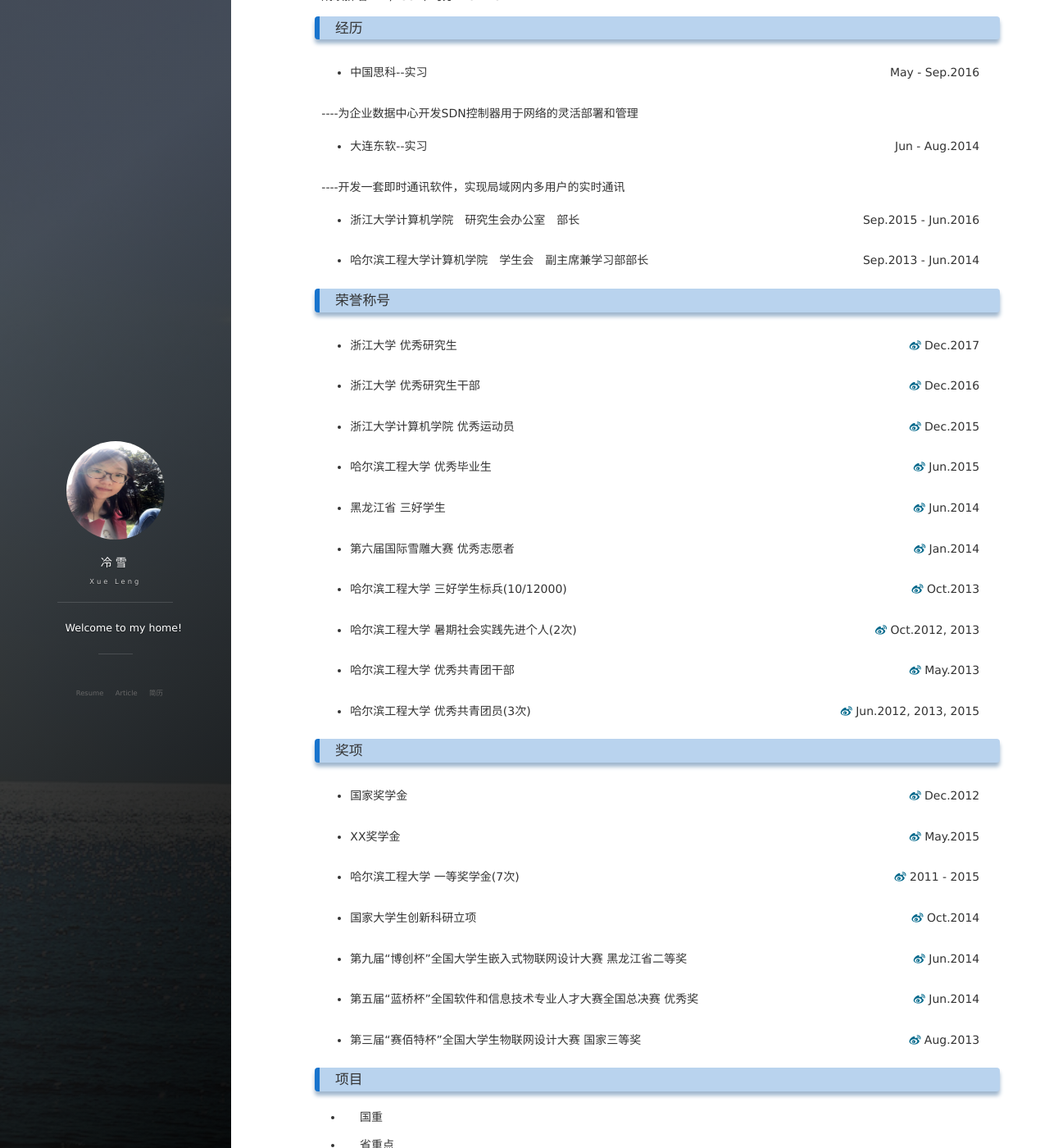
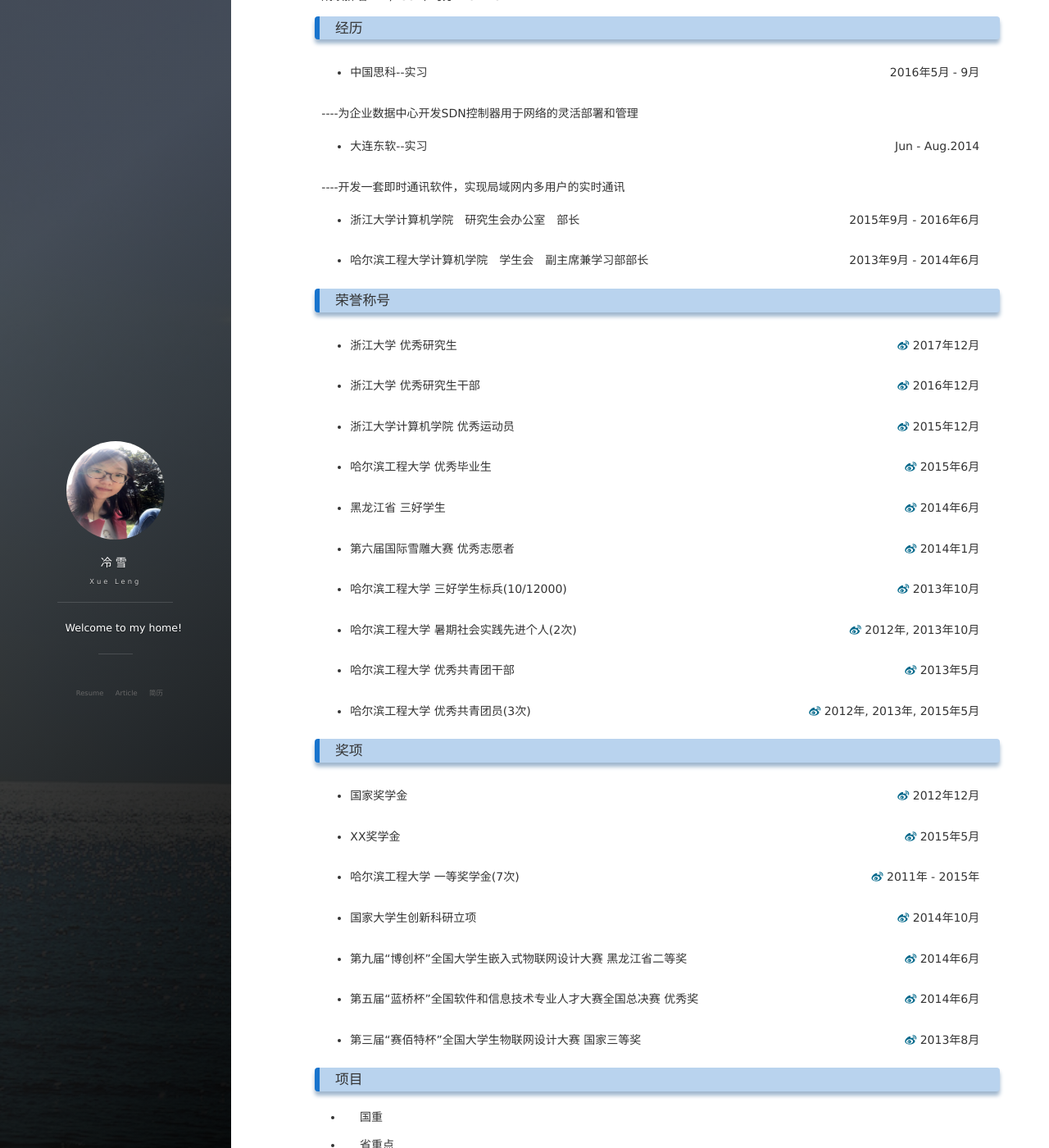
Before and after one commit to lxv458/OldWeb, a Jekyll site: the page built from about.md, in a window 1280 px wide and 1400 px high, scrolled down 496 px. Shown: the whole window at 82% size. Built offline with Jekyll 4.4.1, drawn with Linux system fonts in a browser that asks for light colours; nearby versions of some CDN libraries; comment, search, counter and statistics services are not loaded; some of the changed text lies outside the part shown.

Commit message:
basic information

```diff
--- a/about.md
+++ b/about.md
@@ -9,7 +9,7 @@
 		<td align="center" rowspan="4" style="vertical-align:middle"><img src="/images/leng/resume/myself.jpg" width="140" height="180" /></td>
 	</tr>
 	<tr>
-		<td align="left">冷&nbsp;雪</td>
+		<td align="left">冷&emsp;雪</td>
 		<td align="left">中共党员</td>
 		<td align="left"></td>
 	</tr>
@@ -19,9 +19,9 @@
 		<td align="left">博士生</td>
 	</tr>
 	<tr>
-		<td align="left">导&nbsp;师：<a href="http://www.cs.northwestern.edu/~ychen/">陈&nbsp;焰</a></td>
+		<td align="left">导&emsp;师：<a href="http://www.cs.northwestern.edu/~ychen/">陈&emsp;焰</a></td>
 		<td align="left">联系方式：(86)130-7181-1520</td>
-		<td align="left">邮&nbsp;箱：lengxue_2015@outlook.com</td>
+		<td align="left">邮&emsp;箱：lengxue_2015@outlook.com</td>
 	</tr>
 </table>
 
@@ -29,7 +29,7 @@
 <table>
 	<tr>
 		<td align="left"><ul><li>浙江大学&emsp;计算机科学与技术学院&emsp;博士</li></ul></td>
-		<td align="right">2015&nbsp;-&nbsp;Present</td>
+		<td align="right">2015&nbsp;-&nbsp;至今</td>
 	</tr>
 	<tr>
 		<td align="left">&#9;研究方向：&emsp;SDN/NFV网络安全研究&#9;导师：&emsp;陈焰</td>
@@ -49,7 +49,7 @@
 <table>
 	<tr>
 		<td align="left"><ul><li>中国思科--实习</li></ul></td>
-		<td align="right">May&nbsp;-&nbsp;Sep.2016</td>
+		<td align="right">2016年5月&nbsp;-&nbsp;9月</td>
 	</tr>
 	<tr>
 		<td align="left">&#9;----为企业数据中心开发SDN控制器用于网络的灵活部署和管理</td>
@@ -65,11 +65,11 @@
 	</tr>
 	<tr>
 		<td align="left"><ul><li>浙江大学计算机学院&emsp;研究生会办公室&emsp;部长</li></ul></td>
-		<td align="right">Sep.2015&nbsp;-&nbsp;Jun.2016</td>
+		<td align="right">2015年9月&nbsp;-&nbsp;2016年6月</td>
 	</tr>
 	<tr>
 		<td align="left"><ul><li>哈尔滨工程大学计算机学院&emsp;学生会&emsp;副主席兼学习部部长</li></ul></td>
-		<td align="right">Sep.2013&nbsp;-&nbsp;Jun.2014</td>
+		<td align="right">2013年9月&nbsp;-&nbsp;2014年6月</td>
 	</tr>
 </table>
 
@@ -77,43 +77,43 @@
 <table>
 	<tr>
 		<td align="left"><ul><li>浙江大学&nbsp;优秀研究生</li></ul></td>
-		<td align="right"><a href="http://www.lengxue.space/images/leng/resume/excellent_leader_zju.jpg"><i class='social fa fa-weibo'></i></a> Dec.2017</td>
+		<td align="right"><a href="http://www.lengxue.space/images/leng/resume/excellent_leader_zju.jpg"><i class='social fa fa-weibo'></i></a> 2017年12月</td>
 	</tr>
 	<tr>
 		<td align="left"><ul><li>浙江大学&nbsp;优秀研究生干部</li></ul></td>
-		<td align="right"><a href="http://www.lengxue.space/images/leng/resume/excellent_leader_zju.jpg"><i class='social fa fa-weibo'></i></a> Dec.2016</td>
+		<td align="right"><a href="http://www.lengxue.space/images/leng/resume/excellent_leader_zju.jpg"><i class='social fa fa-weibo'></i></a> 2016年12月</td>
 	</tr>
 	<tr>
 		<td align="left"><ul><li>浙江大学计算机学院&nbsp;优秀运动员</li></ul></td>
-		<td align="right"><a href="http://www.lengxue.space/images/leng/resume/excellent_leader_zju.jpg"><i class='social fa fa-weibo'></i></a> Dec.2015</td>
+		<td align="right"><a href="http://www.lengxue.space/images/leng/resume/excellent_leader_zju.jpg"><i class='social fa fa-weibo'></i></a> 2015年12月</td>
 	</tr>
 	<tr>
 		<td align="left"><ul><li>哈尔滨工程大学&nbsp;优秀毕业生</li></ul></td>
-		<td align="right"><a href="http://www.lengxue.space/images/leng/resume/excellent_leader_zju.jpg"><i class='social fa fa-weibo'></i></a> Jun.2015</td>
+		<td align="right"><a href="http://www.lengxue.space/images/leng/resume/excellent_leader_zju.jpg"><i class='social fa fa-weibo'></i></a> 2015年6月</td>
 	</tr>
 	<tr>
 		<td align="left"><ul><li>黑龙江省&nbsp;三好学生</li></ul></td>
-		<td align="right"><a href="http://www.lengxue.space/images/leng/resume/excellent_leader_zju.jpg"><i class='social fa fa-weibo'></i></a> Jun.2014</td>
+		<td align="right"><a href="http://www.lengxue.space/images/leng/resume/excellent_leader_zju.jpg"><i class='social fa fa-weibo'></i></a> 2014年6月</td>
 	</tr>
 	<tr>
 		<td align="left"><ul><li>第六届国际雪雕大赛&nbsp;优秀志愿者</li></ul></td>
-		<td align="right"><a href="http://www.lengxue.space/images/leng/resume/excellent_leader_zju.jpg"><i class='social fa fa-weibo'></i></a> Jan.2014</td>
+		<td align="right"><a href="http://www.lengxue.space/images/leng/resume/excellent_leader_zju.jpg"><i class='social fa fa-weibo'></i></a> 2014年1月</td>
 	</tr>
 	<tr>
 		<td align="left"><ul><li>哈尔滨工程大学&nbsp;三好学生标兵(10/12000)</li></ul></td>
-		<td align="right"><a href="http://www.lengxue.space/images/leng/resume/excellent_leader_zju.jpg"><i class='social fa fa-weibo'></i></a> Oct.2013</td>
+		<td align="right"><a href="http://www.lengxue.space/images/leng/resume/excellent_leader_zju.jpg"><i class='social fa fa-weibo'></i></a> 2013年10月</td>
 	</tr>
 	<tr>
 		<td align="left"><ul><li>哈尔滨工程大学&nbsp;暑期社会实践先进个人(2次)</li></ul></td>
-		<td align="right"><a href="http://www.lengxue.space/images/leng/resume/excellent_leader_zju.jpg"><i class='social fa fa-weibo'></i></a> Oct.2012,&nbsp;2013</td>
+		<td align="right"><a href="http://www.lengxue.space/images/leng/resume/excellent_leader_zju.jpg"><i class='social fa fa-weibo'></i></a> 2012年,&nbsp;2013年10月</td>
 	</tr>
 	<tr>
 		<td align="left"><ul><li>哈尔滨工程大学&nbsp;优秀共青团干部</li></ul></td>
-		<td align="right"><a href="http://www.lengxue.space/images/leng/resume/excellent_leader_zju.jpg"><i class='social fa fa-weibo'></i></a> May.2013</td>
+		<td align="right"><a href="http://www.lengxue.space/images/leng/resume/excellent_leader_zju.jpg"><i class='social fa fa-weibo'></i></a> 2013年5月</td>
 	</tr>
 	<tr>
 		<td align="left"><ul><li>哈尔滨工程大学&nbsp;优秀共青团员(3次)</li></ul></td>
-		<td align="right"><a href="http://www.lengxue.space/images/leng/resume/excellent_leader_zju.jpg"><i class='social fa fa-weibo'></i></a> Jun.2012,&nbsp;2013,&nbsp;2015</td>
+		<td align="right"><a href="http://www.lengxue.space/images/leng/resume/excellent_leader_zju.jpg"><i class='social fa fa-weibo'></i></a> 2012年,&nbsp;2013年,&nbsp;2015年5月</td>
 	</tr>
 </table>
 
@@ -121,31 +121,31 @@
 <table>
 	<tr>
 		<td align="left"><ul><li>国家奖学金</li></ul></td>
-		<td align="right"><a href="http://www.lengxue.space/images/leng/resume/excellent_leader_zju.jpg"><i class='social fa fa-weibo'></i></a> Dec.2012</td>
+		<td align="right"><a href="http://www.lengxue.space/images/leng/resume/excellent_leader_zju.jpg"><i class='social fa fa-weibo'></i></a> 2012年12月</td>
 	</tr>
 	<tr>
 		<td align="left"><ul><li>XX奖学金</li></ul></td>
-		<td align="right"><a href="http://www.lengxue.space/images/leng/resume/excellent_leader_zju.jpg"><i class='social fa fa-weibo'></i></a> May.2015</td>
+		<td align="right"><a href="http://www.lengxue.space/images/leng/resume/excellent_leader_zju.jpg"><i class='social fa fa-weibo'></i></a> 2015年5月</td>
 	</tr>
 	<tr>
 		<td align="left"><ul><li>哈尔滨工程大学&nbsp;一等奖学金(7次)</li></ul></td>
-		<td align="right"><a href="http://www.lengxue.space/images/leng/resume/excellent_leader_zju.jpg"><i class='social fa fa-weibo'></i></a> 2011&nbsp;-&nbsp;2015</td>
+		<td align="right"><a href="http://www.lengxue.space/images/leng/resume/excellent_leader_zju.jpg"><i class='social fa fa-weibo'></i></a> 2011年&nbsp;-&nbsp;2015年</td>
 	</tr>
 	<tr>
 		<td align="left"><ul><li>国家大学生创新科研立项</li></ul></td>
-		<td align="right"><a href="http://www.lengxue.space/images/leng/resume/excellent_leader_zju.jpg"><i class='social fa fa-weibo'></i></a> Oct.2014</td>
+		<td align="right"><a href="http://www.lengxue.space/images/leng/resume/excellent_leader_zju.jpg"><i class='social fa fa-weibo'></i></a> 2014年10月</td>
 	</tr>
 	<tr>
 		<td align="left"><ul><li>第九届“博创杯”全国大学生嵌入式物联网设计大赛&nbsp;黑龙江省二等奖</li></ul></td>
-		<td align="right"><a href="http://www.lengxue.space/images/leng/resume/excellent_leader_zju.jpg"><i class='social fa fa-weibo'></i></a> Jun.2014</td>
+		<td align="right"><a href="http://www.lengxue.space/images/leng/resume/excellent_leader_zju.jpg"><i class='social fa fa-weibo'></i></a> 2014年6月</td>
 	</tr>
 	<tr>
 		<td align="left"><ul><li>第五届“蓝桥杯”全国软件和信息技术专业人才大赛全国总决赛&nbsp;优秀奖</li></ul></td>
-		<td align="right"><a href="http://www.lengxue.space/images/leng/resume/excellent_leader_zju.jpg"><i class='social fa fa-weibo'></i></a> Jun.2014</td>
+		<td align="right"><a href="http://www.lengxue.space/images/leng/resume/excellent_leader_zju.jpg"><i class='social fa fa-weibo'></i></a> 2014年6月</td>
 	</tr>
 	<tr>
 		<td align="left"><ul><li>第三届“赛佰特杯”全国大学生物联网设计大赛&nbsp;国家三等奖</li></ul></td>
-		<td align="right"><a href="http://www.lengxue.space/images/leng/resume/excellent_leader_zju.jpg"><i class='social fa fa-weibo'></i></a> Aug.2013</td>
+		<td align="right"><a href="http://www.lengxue.space/images/leng/resume/excellent_leader_zju.jpg"><i class='social fa fa-weibo'></i></a> 2013年8月</td>
 	</tr>
 </table>
 
```
